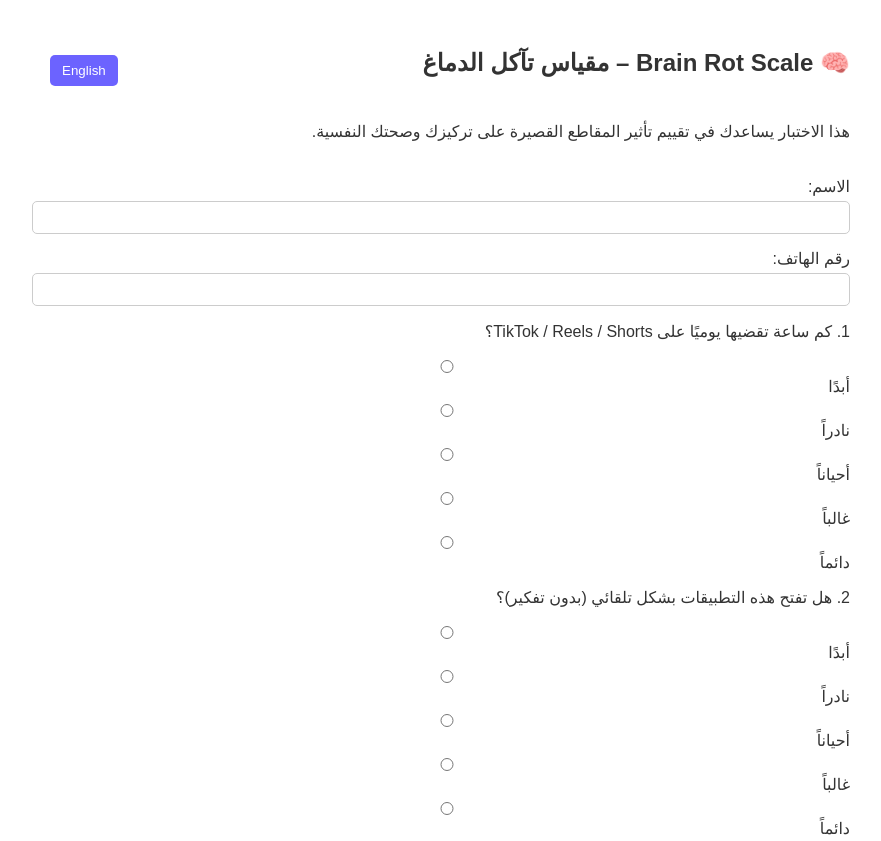
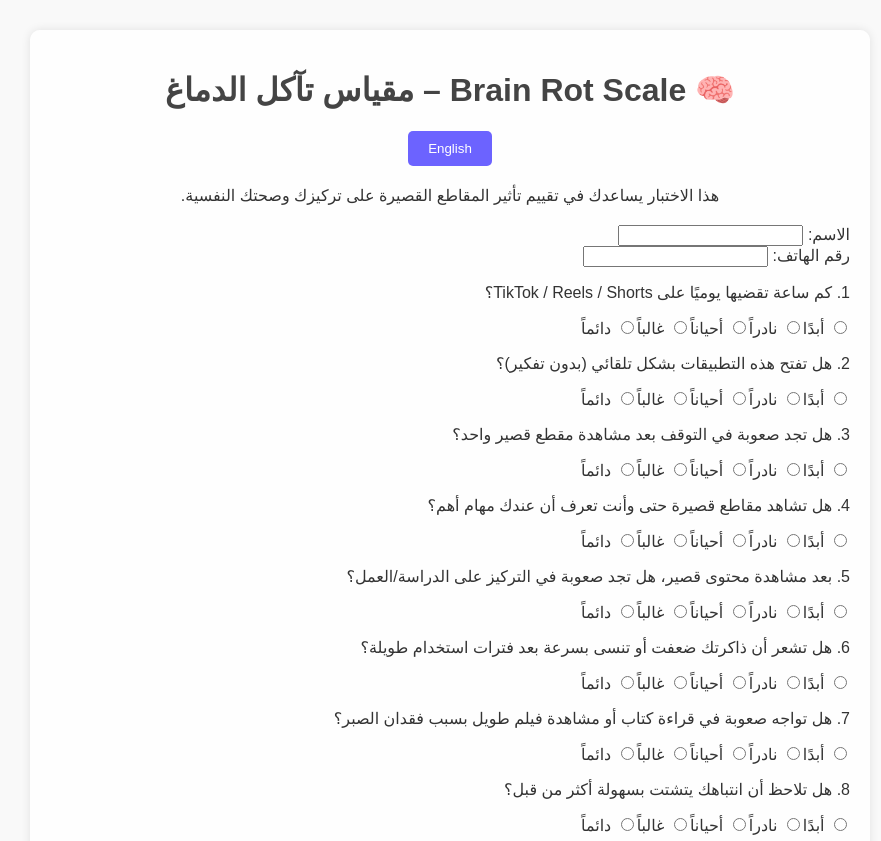
Before and after one commit to amlyaser76-eng/Brain-Rot, a plain HTML site: page index.html in a window 1280 px wide. Shown: the top 841 px of the page, without its empty margins (190-1071 px from the left). Drawn offline with Linux system fonts and the light colour scheme.

Commit message:
Update style.css

```diff
--- a/style.css
+++ b/style.css
@@ -2,84 +2,45 @@ body {
   font-family: Arial, sans-serif;
   background: url("brain.png") no-repeat center center fixed;
   background-size: cover;
+  background-color: #f9f9f9;
   color: #333;
   margin: 0;
   padding: 0;
-  direction: rtl;
 }
-
 .container {
-  background: rgba(255, 255, 255, 0.85);
-  margin: 20px auto;
+  background: rgba(255, 255, 255, 0.9);
+  max-width: 800px;
+  margin: 30px auto;
   padding: 20px;
   border-radius: 10px;
-  max-width: 800px;
+  box-shadow: 0 0 10px rgba(0,0,0,0.1);
 }
-
-header {
-  display: flex;
-  justify-content: space-between;
-  align-items: center;
+h1 {
+  text-align: center;
+  color: #444;
 }
-
-h1 {
-  font-size: 24px;
-  margin: 0;
+.intro {
+  text-align: center;
+  margin-bottom: 20px;
 }
-
-#langToggle {
-  background: #6c63ff;
-  color: #fff;
-  border: none;
-  padding: 8px 12px;
-  border-radius: 5px;
-  cursor: pointer;
-}
-
-.intro {
-  display: flex;
-  align-items: center;
-  margin: 20px 0;
-}
-
-.intro img {
-  width: 80px;
-  margin-right: 15px;
-}
-
-.input-group {
+.question {
   margin-bottom: 15px;
 }
-
-label {
+button {
   display: block;
-  margin-bottom: 5px;
-}
-
-input, select {
-  padding: 8px;
-  width: 100%;
-  border: 1px solid #ccc;
-  border-radius: 5px;
-}
-
-button {
-  margin-top: 15px;
-  background: #28a745;
+  margin: 20px auto;
+  padding: 10px 20px;
+  background-color: #6c63ff;
   color: white;
-  padding: 10px 15px;
   border: none;
   border-radius: 5px;
   cursor: pointer;
 }
-
 button:hover {
-  background: #218838;
+  background-color: #574fdb;
 }
-
 #result {
   margin-top: 20px;
-  padding: 15px;
-  background: #f9f9f9;
-  border-radius: 10px;
+  font-weight: bold;
+  text-align: center;
 }
```
